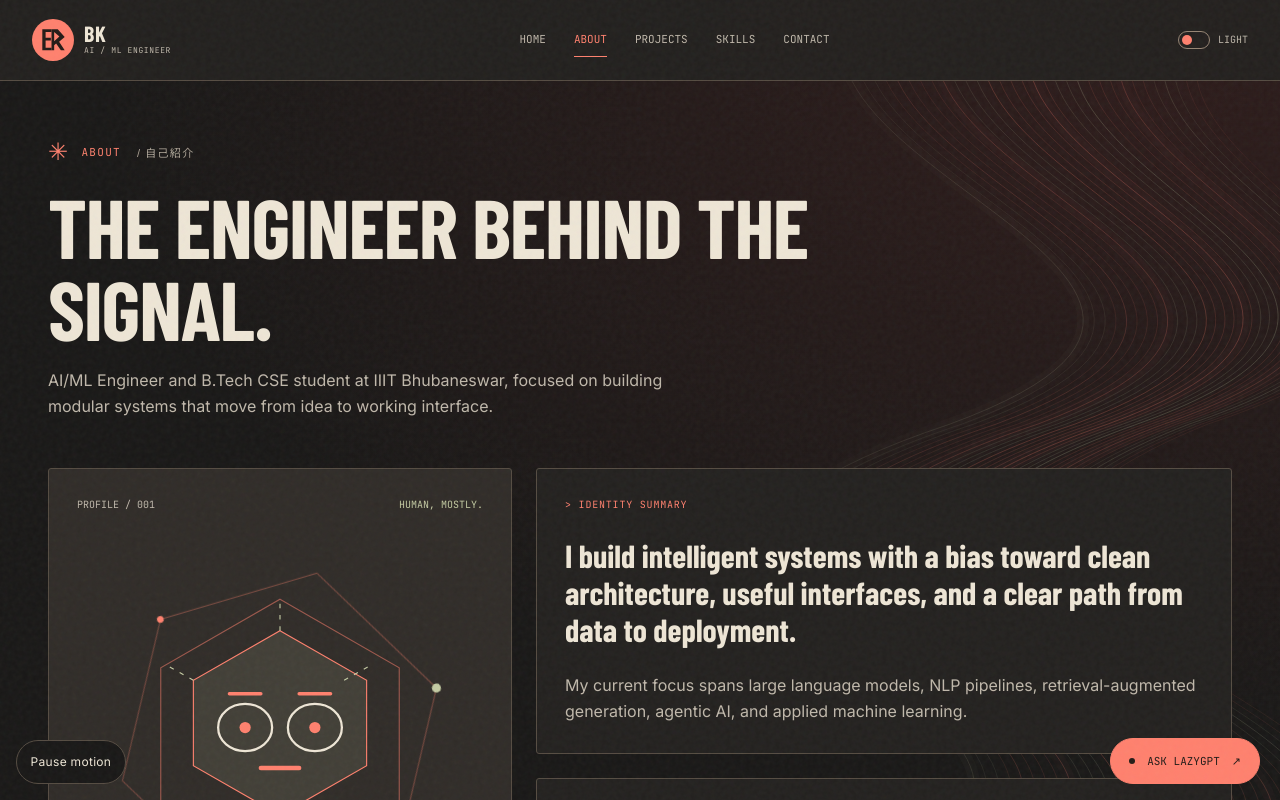
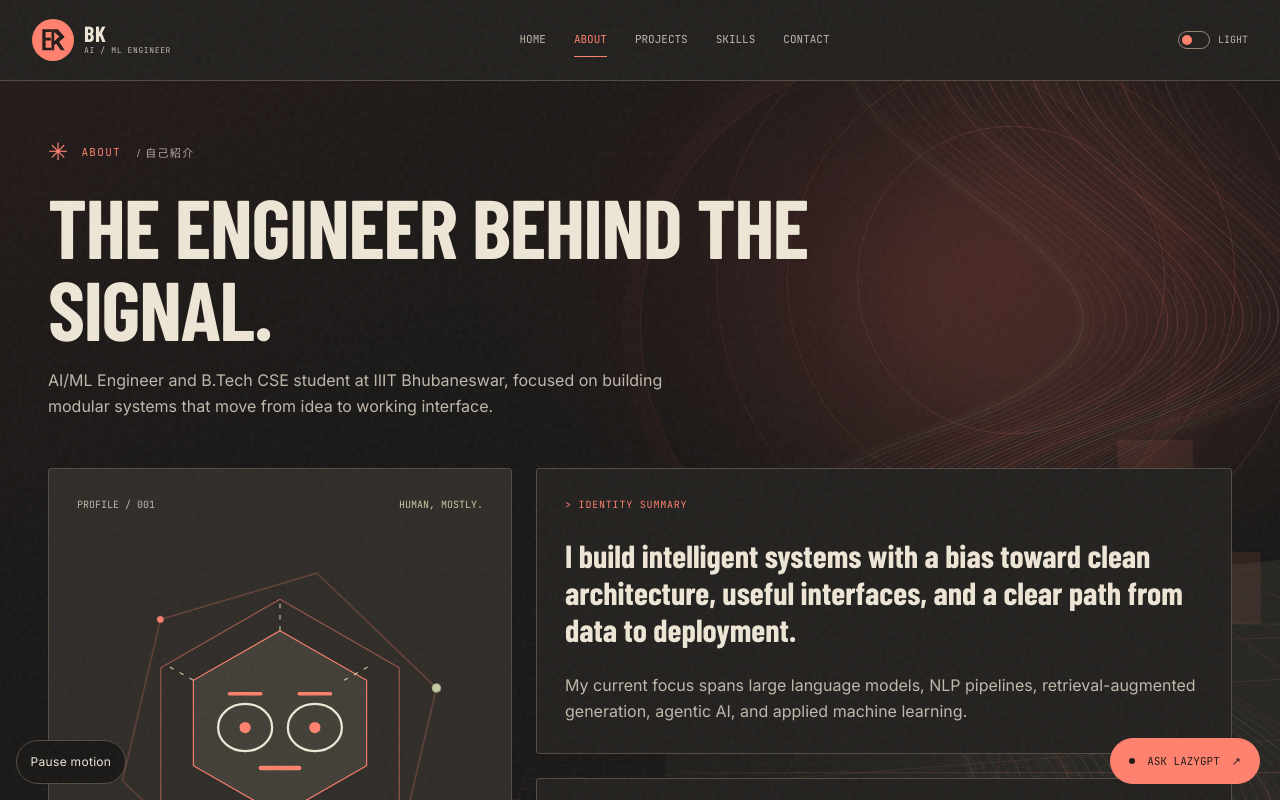
Before and after one commit to bismillah626/portfolio, a Next.js app: page /about in a window 1280 px wide. Shown: the top 800 px of the page. Built offline with nearby package versions, Linux system fonts and the light colour scheme.

Commit message:
feat: add crimson signal atmosphere

```diff
--- a/src/app/globals.css
+++ b/src/app/globals.css
@@ -80,7 +80,43 @@ svg { flex-shrink: 0; }
 .skip-link { position: fixed; z-index: 150; top: 10px; left: 10px; padding: 12px 20px; color: var(--on-accent); background: var(--accent); transform: translateY(-180%); }
 .skip-link:focus { transform: none; }
 .page-shell { position: relative; isolation: isolate; min-height: 100vh; }
-.site-background { position: fixed; inset: 0; z-index: -1; pointer-events: none; background: radial-gradient(ellipse at 90% 12%, color-mix(in srgb, var(--oxblood) 15%, transparent), transparent 65%), var(--void); }
+.site-background {
+  position: fixed;
+  inset: 0;
+  z-index: -1;
+  pointer-events: none;
+  overflow: hidden;
+  background:
+    radial-gradient(ellipse at 78% 34%, color-mix(in srgb, var(--oxblood) 18%, transparent), transparent 38%),
+    linear-gradient(155deg, color-mix(in srgb, var(--oxblood) 9%, transparent), transparent 42%),
+    var(--void);
+}
+.site-background::before {
+  content: "";
+  position: absolute;
+  inset: 42% -15% -20%;
+  opacity: .16;
+  background-image:
+    linear-gradient(color-mix(in srgb, var(--accent) 42%, transparent) 1px, transparent 1px),
+    linear-gradient(90deg, color-mix(in srgb, var(--accent) 32%, transparent) 1px, transparent 1px);
+  background-size: 100% 42px, 58px 100%;
+  mask-image: linear-gradient(to bottom, transparent, #000 28%, #000);
+  transform: perspective(560px) rotateX(54deg) rotateZ(-4deg) scale(1.25);
+  transform-origin: center bottom;
+}
+.site-background::after {
+  content: "";
+  position: absolute;
+  top: 7%;
+  right: 8%;
+  width: min(42vw, 560px);
+  aspect-ratio: 1;
+  border: 1px solid color-mix(in srgb, var(--accent) 28%, transparent);
+  border-radius: 50%;
+  opacity: .34;
+  background: radial-gradient(circle, color-mix(in srgb, var(--accent) 12%, transparent), transparent 62%);
+  box-shadow: 0 0 0 18px color-mix(in srgb, var(--accent) 5%, transparent), 0 0 90px color-mix(in srgb, var(--oxblood) 20%, transparent);
+}
 .page-main { position: relative; width: min(1264px, calc(100% - 2 * var(--page-gutter))); margin-inline: auto; padding: 140px 0 var(--section-gap); }
 .home-page { padding-top: 100px; }
 .section-heading { max-width: 900px; margin-bottom: 48px; }
@@ -278,23 +314,8 @@ button.data-chip:hover, .data-chip.is-active { background: var(--accent); color:
 .mission-block li + li { margin-top: 10px; }
 .mission-actions { display: flex; flex-wrap: wrap; gap: 12px; margin-top: 28px; }
 
-/* Skills as a connected, readable index, not proficiency scores. */
-.skills-layout { display: grid; grid-template-columns: 1.4fr 1fr; gap: 24px; align-items: start; }
-.skill-constellation { position: relative; display: grid; grid-template-columns: 1fr 1fr; gap: 24px; }
-.constellation-lines { position: absolute; inset: 10% 20%; border: 1px solid var(--line); transform: rotate(-12deg); pointer-events: none; }
-.skill-cluster { position: relative; padding: 24px; border: 1px solid var(--line); background: var(--panel); }
-.skill-cluster-header { display: flex; flex-direction: column; gap: 12px; margin-bottom: 20px; }
-.skill-cluster-header > span { font-size: 10px; color: var(--accent); }
-.skill-cluster-header strong { font-size: 2rem; }
-.skill-node-list { display: flex; flex-wrap: wrap; gap: 8px; }
-.skill-node { min-height: 44px; padding: 8px 10px; border: 1px solid var(--line); border-radius: 2px; background: transparent; color: var(--muted); font: 11px/1.5 var(--font-code); text-align: left; transition: background 180ms, color 180ms; }
-.skill-node:hover, .skill-node.is-active { color: var(--on-accent); border-color: var(--accent); background: var(--accent); }
-.skill-detail { position: sticky; top: 110px; min-height: 430px; }
-.skill-detail .preview-card-top { margin-bottom: 36px; }
-.skill-detail h2 { font-size: clamp(2.5rem, 4vw, 4rem); margin-top: 24px; overflow-wrap: anywhere; }
-.skill-detail-copy { margin: 24px 0; color: var(--muted); font-size: 14px; }
-.skill-list-fallback { display: none; }
-.fallback-group h2 { margin-top: 12px; }
+/* Skills explorer styles, including responsive and motion states, are scoped
+   to skills/SkillsExplorer.module.css. */
 
 /* Contact / mailto fallback. */
 .contact-grid { display: grid; grid-template-columns: .9fr 1.1fr; gap: 24px; }
@@ -374,8 +395,6 @@ button.data-chip:hover, .data-chip.is-active { background: var(--accent); color:
   .work-grid { grid-template-columns: 1fr; gap: 40px; }
   .work-card { grid-template-columns: minmax(0, .85fr) minmax(0, 1fr); grid-template-rows: auto; gap: 28px; }
   .work-card-meta { margin-top: 0; }
-  .skills-layout { grid-template-columns: 1fr; }
-  .skill-detail { position: relative; top: auto; min-height: 0; }
   .about-grid { grid-template-columns: .8fr 1.2fr; }
 }
 
@@ -414,7 +433,8 @@ button.data-chip:hover, .data-chip.is-active { background: var(--accent); color:
   .work-card h3 { font-size: 2.8rem; }
   .note-index { font-size: 8px; }
   .note-bottom { flex-direction: column; align-items: flex-start; }
-  .home-contact h2 { font-size: 4.5rem; }
+  .home-contact h2 { font-size: clamp(3.5rem, 20vw, 4.5rem); }
+  .home-contact > a { gap: 16px; }
   .home-contact > a > svg { width: 48px; height: 48px; }
   .section-heading h1, .section-heading h2 { font-size: 3.5rem; }
   .about-grid, .project-grid, .contact-grid, .styleguide-grid { grid-template-columns: 1fr; }
@@ -430,9 +450,8 @@ button.data-chip:hover, .data-chip.is-active { background: var(--accent); color:
   .route-progress { top: 72px; }
 }
 
-@media (max-width: 600px), (prefers-reduced-motion: reduce) {
-  .skills-layout { display: none; }
-  .skill-list-fallback { display: grid; gap: 20px; }
+@media (max-width: 359px) {
+  .hero-copy h1 { font-size: 4.75rem; }
 }
 
 @media (max-height: 600px) {
@@ -453,7 +472,7 @@ button.data-chip:hover, .data-chip.is-active { background: var(--accent); color:
   .route-progress { display: none; }
   .hud-card-hover:hover, .button-primary:hover, .button-secondary:hover, .work-cover-link:hover .project-cover > svg, .work-cover-link:hover .cover-arrow, .home-contact > a:hover > svg { transform: none; }
   .ticker-track { width: 100%; }
-  .ticker-copy { flex-wrap: wrap; gap: 16px; }
+  .ticker-copy { flex: 1 1 100%; min-width: 0; flex-wrap: wrap; gap: 16px; }
   .ticker-copy > span { font-size: 18px; gap: 16px; padding: 0; }
   .ticker-copy + .ticker-copy { display: none; }
 }
--- a/src/components/AmbientCanvas.tsx
+++ b/src/components/AmbientCanvas.tsx
@@ -38,6 +38,73 @@ export default function AmbientCanvas() {
       context.clearRect(0, 0, width, height);
       const px = reduced ? 0 : pointer.x * width;
       const py = reduced ? 0 : pointer.y * height;
+
+      // A restrained red sci-fi atmosphere: a distant signal sun, a low city
+      // grid, and scanlines. It is an original manga-noir mood, not borrowed
+      // character art or a copied title treatment.
+      const sunX = width * 0.79 + px * 0.65;
+      const sunY = height * 0.35 + py * 0.45;
+      const sunRadius = Math.max(width, height) * 0.34;
+      const glow = context.createRadialGradient(sunX, sunY, 0, sunX, sunY, sunRadius);
+      glow.addColorStop(0, colors[0]);
+      glow.addColorStop(0.22, colors[0]);
+      glow.addColorStop(1, "transparent");
+      context.save();
+      context.globalAlpha = 0.1;
+      context.fillStyle = glow;
+      context.fillRect(0, 0, width, height);
+      context.globalAlpha = 0.16;
+      context.strokeStyle = colors[0];
+      context.lineWidth = 1;
+      for (let ring = 0; ring < 3; ring++) {
+        context.beginPath();
+        context.arc(sunX, sunY, Math.max(width, height) * (0.12 + ring * 0.055), 0, Math.PI * 2);
+        context.stroke();
+      }
+
+      const horizon = height * 0.78;
+      context.globalAlpha = 0.08;
+      context.fillStyle = colors[1];
+      context.beginPath();
+      context.moveTo(width * 0.52, horizon);
+      context.lineTo(width, horizon - height * 0.08);
+      context.lineTo(width, height);
+      context.lineTo(width * 0.52, height);
+      context.closePath();
+      context.fill();
+      context.globalAlpha = 0.11;
+      context.strokeStyle = colors[0];
+      for (let line = 0; line < 5; line++) {
+        const depth = line / 4;
+        const y = horizon + Math.pow(depth, 1.55) * height * 0.32;
+        context.beginPath();
+        context.moveTo(width * 0.52, y);
+        context.lineTo(width, y - depth * height * 0.08);
+        context.stroke();
+      }
+      for (let line = -5; line <= 5; line++) {
+        const x = width * 0.78 + line * width * 0.07;
+        context.beginPath();
+        context.moveTo(x, horizon - height * 0.04);
+        context.lineTo(width * 0.78 + line * width * 0.18, height);
+        context.stroke();
+      }
+
+      context.globalAlpha = 0.09;
+      context.fillStyle = colors[0];
+      const blocks = [0.06, 0.13, 0.08, 0.18, 0.11, 0.23, 0.09, 0.15];
+      let blockX = width * 0.56;
+      blocks.forEach((block, index) => {
+        const blockWidth = width * (0.035 + (index % 3) * 0.012);
+        const blockHeight = height * block;
+        context.fillRect(blockX, horizon - blockHeight, blockWidth, blockHeight);
+        blockX += blockWidth + width * 0.018;
+      });
+      const scanY = horizon + ((time * 26) % Math.max(height * 0.28, 1));
+      context.globalAlpha = 0.2;
+      context.fillRect(width * 0.53, scanY, width * 0.47, 1);
+      context.restore();
+
       // Nested river-cut contours: a quiet left margin, a folded ink seam at right.
       for (let i = 0; i < count; i++) {
         const offset = i / (count - 1) - 0.5;
```
